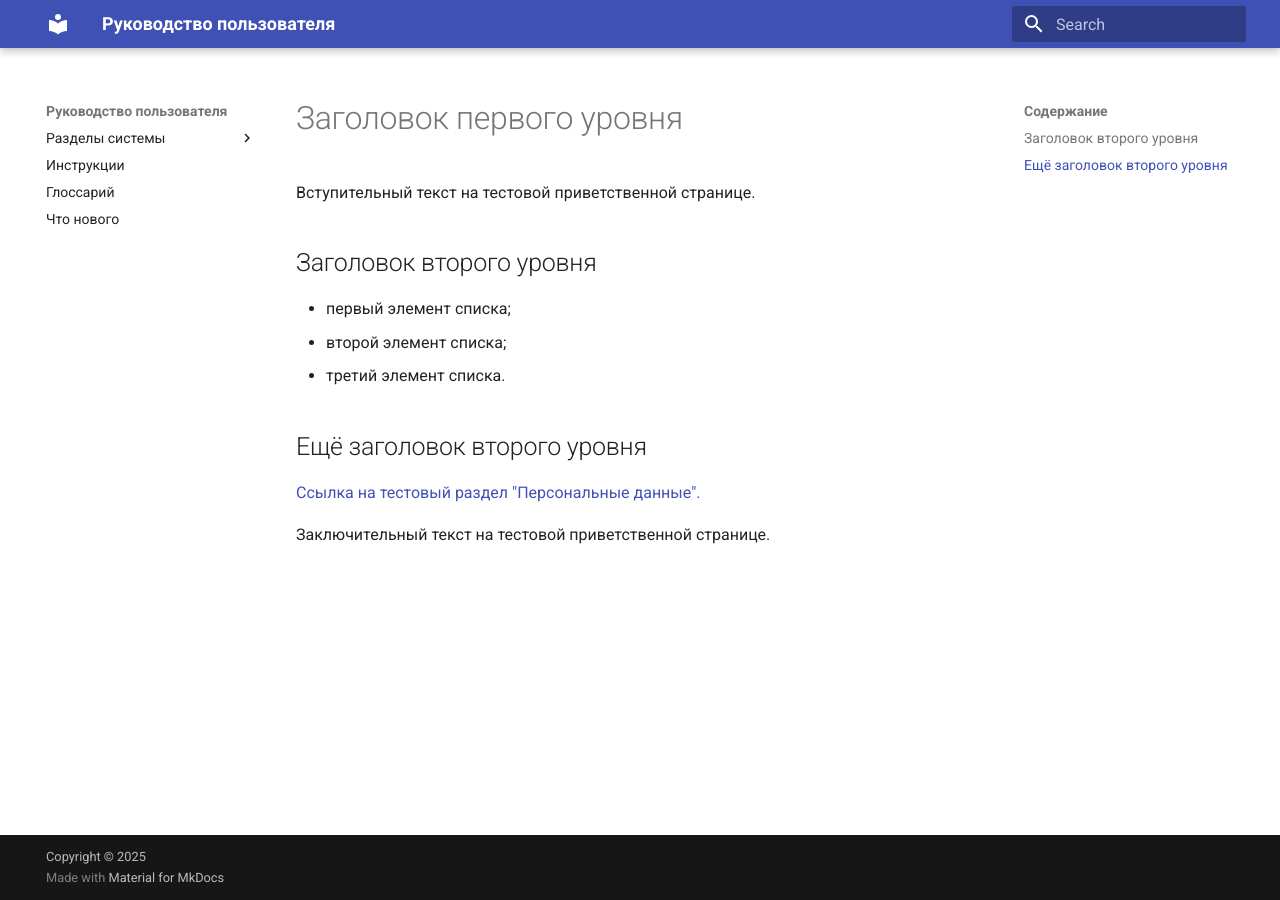
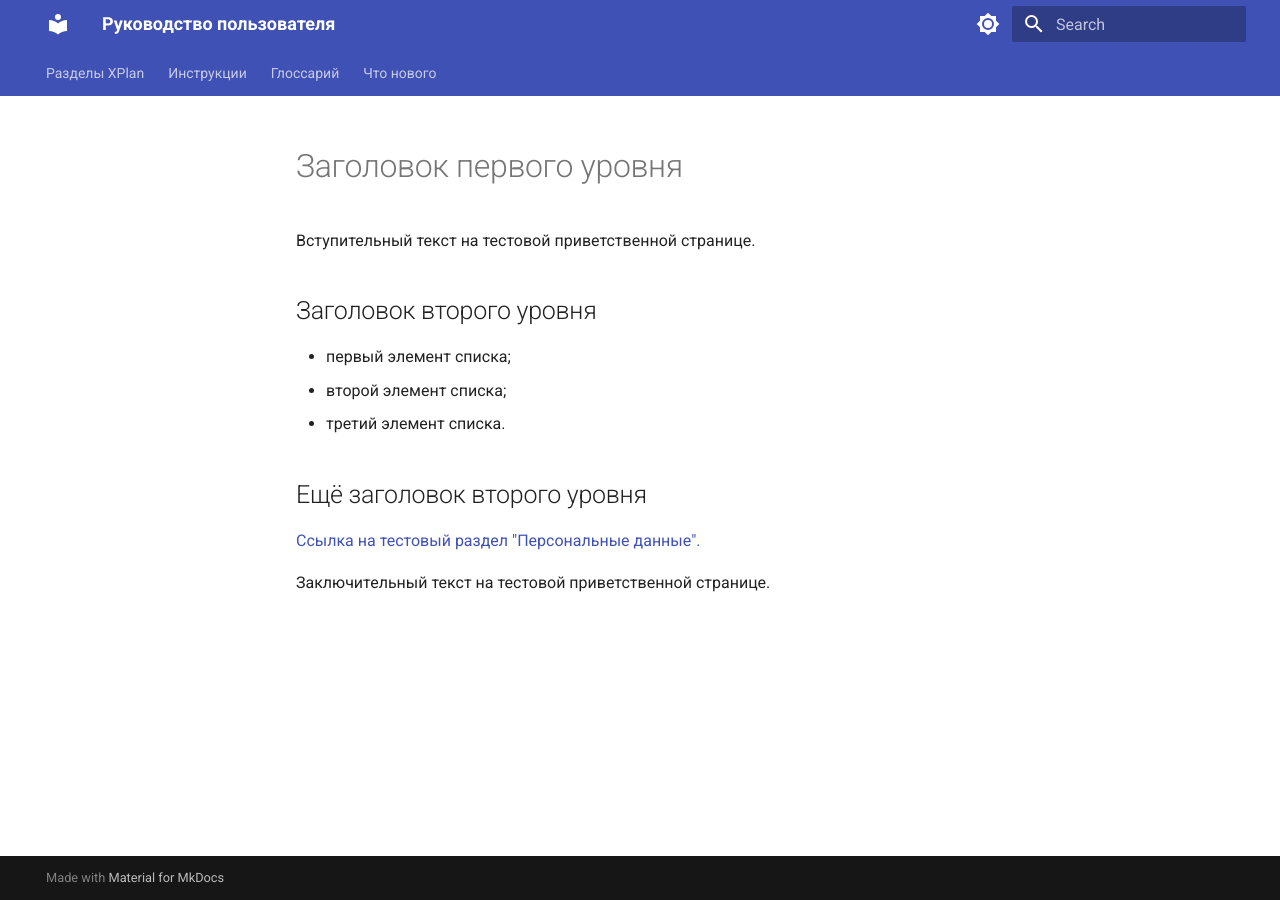
Before and after one commit to daymonri/MkDocsWorkTest, an MkDocs documentation site: the page built from docs/index.md, in a window 1280 px wide. Built offline with MkDocs 1.6.1 and Material for MkDocs 9.7.7, drawn with Linux system fonts in a browser that asks for light colours; old or Windows-style settings are respelled for this version of MkDocs.

Commit message:
New-design-test-1

```diff
--- a/mkdocs.yml
+++ b/mkdocs.yml
@@ -1,20 +1,45 @@
 site_name: Руководство пользователя
-site_url: https://daymonri.github.io/MkDocsWorkTest/
-site_description: Тестовый репозиторий для отработки гипотезы.
-site_author: Aleksey Frolov
-# repo_url: https://github.com/daymonri/MkDocsWorkTest.git
+site_description: Тестовый сайт для отработки гипотезы.
 
-theme: material
+theme:
+  name: material
+  features:
+    - navigation.tabs # Навигация в виде табов
+    - navigation.sections # Секции в навигации
+    - toc.integrate # Интегрировать оглавление страницы в навигацию
+    - search.suggest # Подсказки при поиске
+    - content.code.copy # Кнопка "копировать" для блоков кода
+
+  palette:
+    - scheme: default # Светлая тема
+      primary: 'indigo'
+      accent: 'indigo'
+      toggle:
+        icon: material/brightness-7
+        name: Переключиться на темную тему
+    - scheme: slate # Темная тема
+      primary: 'indigo'
+      accent: 'indigo'
+      toggle:
+        icon: material/brightness-4
+        name: Переключиться на светлую тему
 
 nav:
-    - Разделы системы:
-      - Персональные данные: MkDocsWorkTest\docs\Sections\Personal-data\Personal-data-adm.md
-      - Рабочие группы: MkDocsWorkTest\docs\Sections\Working-groups\Working-groups-adm.md
+    - Разделы XPlan:
+      - Персональные данные: Sections\Personal-data\Personal-data-adm.md
+      - Рабочие группы: Sections\Working-groups\Working-groups-adm.md
     - Инструкции: test-file-1.md
     - Глоссарий: test-file-2.md
     - Что нового: test-file-3.md
 
 markdown_extensions:
+  - admonition # Блоки !!! note, !!! warning
+  - pymdownx.details # Сворачиваемые блоки
+  - pymdownx.superfences # Вложенные блоки кода
+  - pymdownx.tabbed: # Табы
+      alternate_style: true
+
+markdown_extensions: # Подсветка синтаксиса
   - pymdownx.highlight:
       anchor_linenums: true
       line_spans: __span
@@ -23,13 +48,11 @@ markdown_extensions:
   - pymdownx.snippets
   - pymdownx.superfences
 
-markdown_extensions:
+markdown_extensions: # Для выравнивания изображений
   - attr_list
   - md_in_html
   - pymdownx.blocks.caption
 
-markdown_extensions:
+markdown_extensions: # Заголовок блока "Содержание"
   - toc:
       title: Содержание
-
-copyright: Copyright &copy; 2025
```
